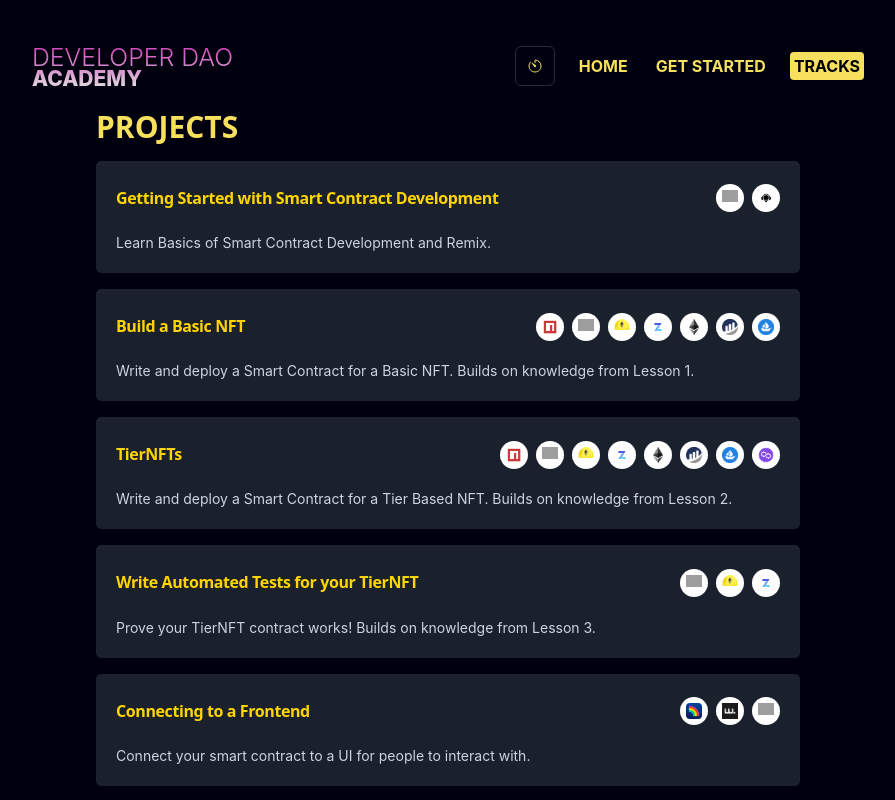
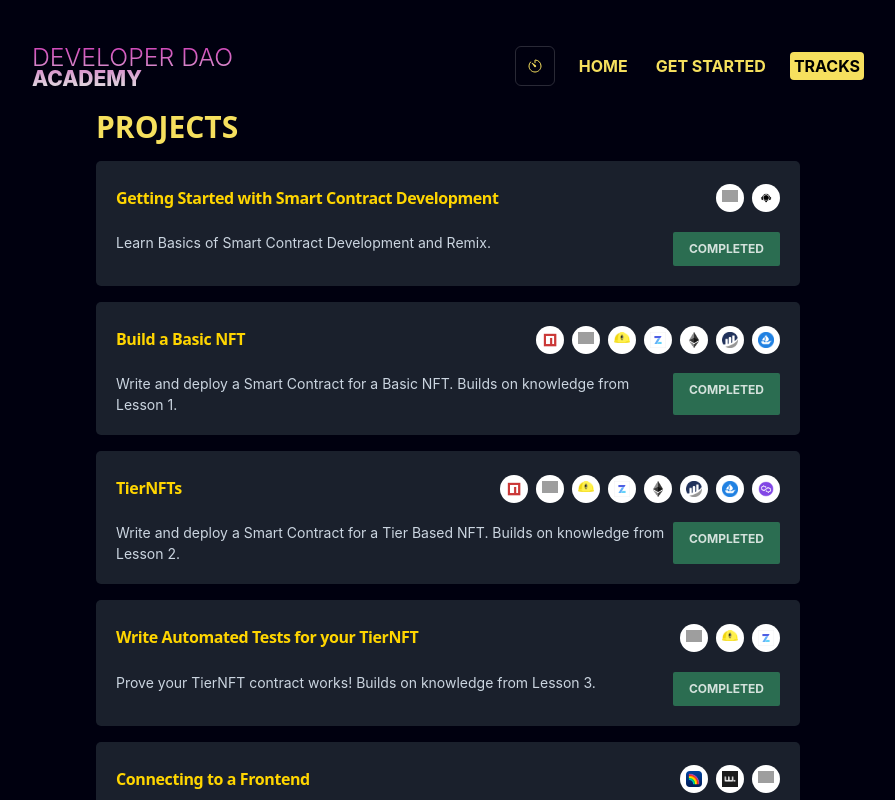
Before and after one commit to Developer-DAO/academy, a Next.js app: page /lessons in a window 1280 px wide. Shown: the top 800 px of the page, without its empty margins (192-1087 px from the left). Built offline with nearby package versions, Linux system fonts and the light colour scheme; grey boxes are pictures that could not be loaded.

Commit message:
added completed badge

```diff
--- a/components/ContentBanner.tsx
+++ b/components/ContentBanner.tsx
@@ -1,4 +1,4 @@
-import { Flex, Heading, Wrap, WrapItem } from '@chakra-ui/react'
+import { Badge, Flex, Heading, Wrap, WrapItem } from '@chakra-ui/react'
 import NextLink from 'next/link'
 import Image from 'next/image'
 
@@ -73,8 +73,16 @@ export const ContentBanner: React.FC<LessonProps> = (props: LessonProps) => {
                 ))}
             </Wrap>
           </Flex>
-          <Flex fontSize={[10, 10, 12, 14]} pt={4}>
-            {description}
+          <Flex
+            fontSize={[10, 10, 12, 14]}
+            pt={4}
+            justifyContent={'space-between'}
+          >
+            <div>{description}</div>
+
+            <Badge variant="solid" px={4} py={2} colorScheme="green">
+              Completed
+            </Badge>
           </Flex>
         </Flex>
       </NextLink>
```
